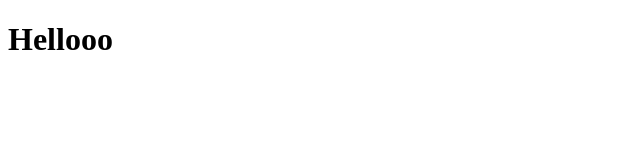
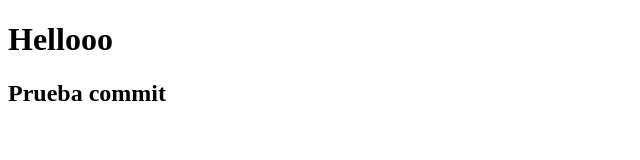
Before and after one commit to Gamez27/Gamez27.github.io, a plain HTML site: page index.html in a window 1280 px wide. Shown: the whole page, without its empty margins (0-640 px from the left). Drawn offline with Linux system fonts and the light colour scheme.

Commit message:
Update index.html
Prueba numero dos

```diff
--- a/index.html
+++ b/index.html
@@ -7,5 +7,7 @@
 </head>
 <body>
       <h1>Hellooo</h1>
+
+      <h2>Prueba commit</h2>
 </body>
 </html>
```
